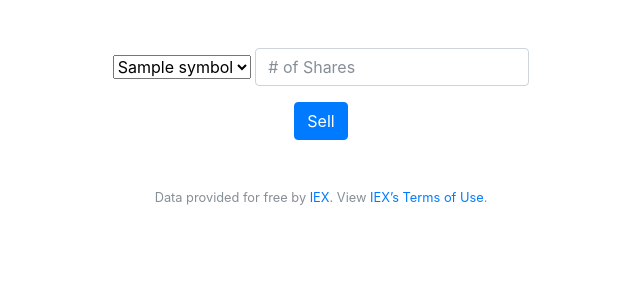
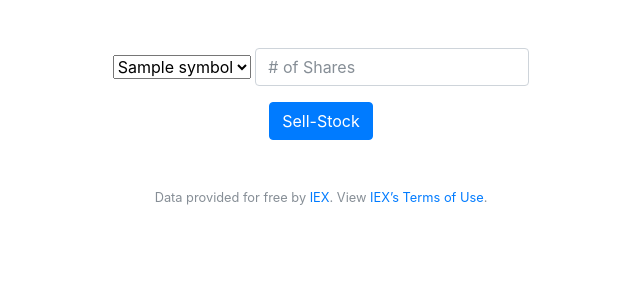
Before and after one commit to ulaurent/pset-7, a Flask app: template finance/templates/sell.html in a window 1280 px wide. Shown: the part 76-376 px from the top of the page, without its empty margins (319-959 px from the left). Run offline with Flask 2, Linux system fonts and the light colour scheme; the template is opened without the code that fills it: most values are stand-ins (such as "Sample title", 1, 10 or a date in 2020); some libraries are stand-ins or nearby versions.

Commit message:
changes to sell template

```diff
--- a/finance/templates/sell.html
+++ b/finance/templates/sell.html
@@ -14,6 +14,6 @@
             </select>
             <input class="form-control" type="text" name="shares" placeholder="# of Shares">
           </div>
-          <button class="btn btn-primary" type = "submit">Sell</button>
+          <button class="btn btn-primary" type = "submit">Sell-Stock</button>
     </form>
 {% endblock %}
```
